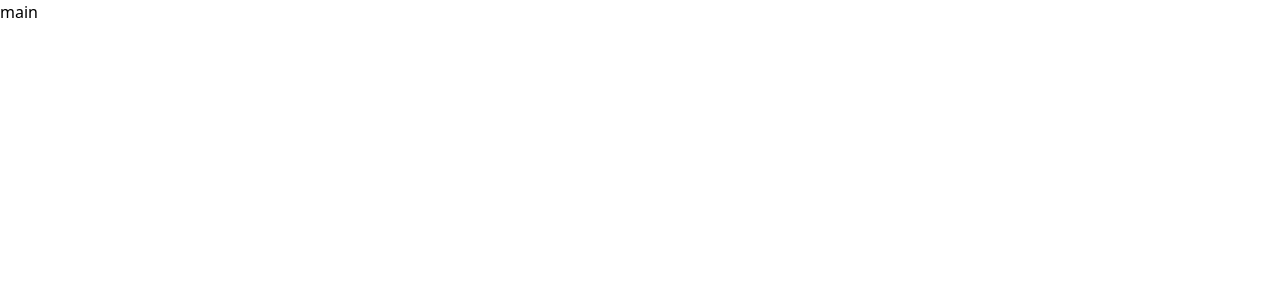
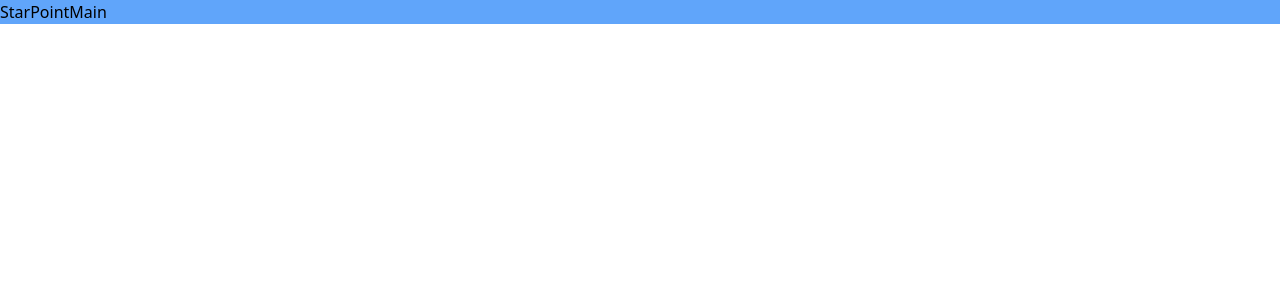
Before and after one commit to hong-bin95/CountingStar, a React (Create React App) app in the folder frontend/: page / in a window 1280 px wide. Shown: the top 300 px of the page. Built offline with nearby package versions, Linux system fonts and the light colour scheme.

Commit message:
🔖 [S08P22A201-186] FE / 컴포넌트 파일 생성

```diff
--- /dev/null
+++ b/frontend/src/components/MainPage/SearchBlock.tsx
@@ -0,0 +1,9 @@
+import React from "react";
+
+type Props = {};
+
+function SearchBlock({}: Props) {
+  return <div>SearchBlock</div>;
+}
+
+export default SearchBlock;
--- /dev/null
+++ b/frontend/src/components/MainPage/SearchBox.tsx
@@ -0,0 +1,9 @@
+import React from "react";
+
+type Props = {};
+
+function SearchBox({}: Props) {
+  return <div>SearchBox</div>;
+}
+
+export default SearchBox;
--- /dev/null
+++ b/frontend/src/components/MainPage/SearchMain.tsx
@@ -0,0 +1,9 @@
+import React from "react";
+
+type Props = {};
+
+function SearchMain({}: Props) {
+  return <div>SearchMain</div>;
+}
+
+export default SearchMain;
--- /dev/null
+++ b/frontend/src/components/MainPage/StarPoint.tsx
@@ -0,0 +1,9 @@
+import React from "react";
+
+type Props = {};
+
+function StarPoint({}: Props) {
+  return <div>StarPointScore</div>;
+}
+
+export default StarPoint;
--- /dev/null
+++ b/frontend/src/components/MainPage/ThisMonthBox.tsx
@@ -0,0 +1,9 @@
+import React from "react";
+
+type Props = {};
+
+function ThisMonthBox({}: Props) {
+  return <div>ThisMonthBox</div>;
+}
+
+export default ThisMonthBox;
--- /dev/null
+++ b/frontend/src/components/MainPage/ThisMonthMain.tsx
@@ -0,0 +1,9 @@
+import React from "react";
+
+type Props = {};
+
+function ThisMonthMain({}: Props) {
+  return <div>ThisMonthMain</div>;
+}
+
+export default ThisMonthMain;
--- /dev/null
+++ b/frontend/src/components/MainPage/TodayBox.tsx
@@ -0,0 +1,9 @@
+import React from "react";
+
+type Props = {};
+
+function TodayBox({}: Props) {
+  return <div>StarPointBox</div>;
+}
+
+export default TodayBox;
--- /dev/null
+++ b/frontend/src/components/MainPage/TodayMain.tsx
@@ -0,0 +1,9 @@
+import React from "react";
+
+type Props = {};
+
+function TodayMain({}: Props) {
+  return <div>StarPointMain</div>;
+}
+
+export default TodayMain;
--- a/frontend/src/pages/Main.tsx
+++ b/frontend/src/pages/Main.tsx
@@ -1,7 +1,14 @@
 import React from "react";
+import TodayMain from "../components/MainPage/TodayMain";
 
 function Main() {
-  return <div>main</div>;
+  return (
+    <>
+      <div className="bg-blue-400">
+        <TodayMain />
+      </div>
+    </>
+  );
 }
 
 export default Main;
```
